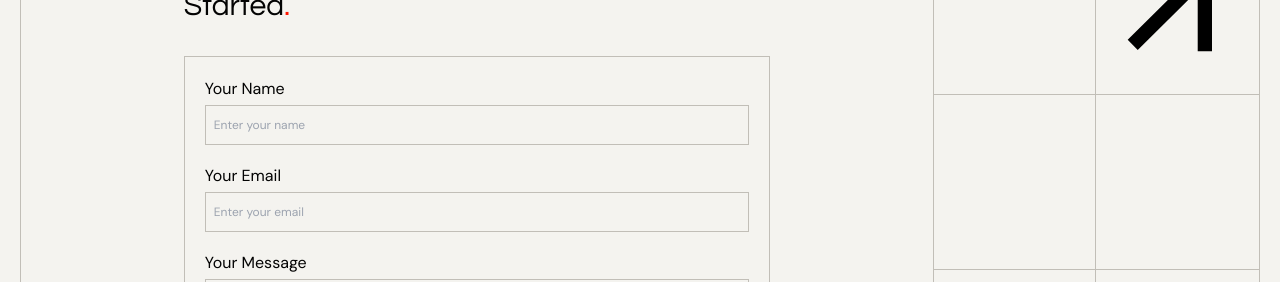
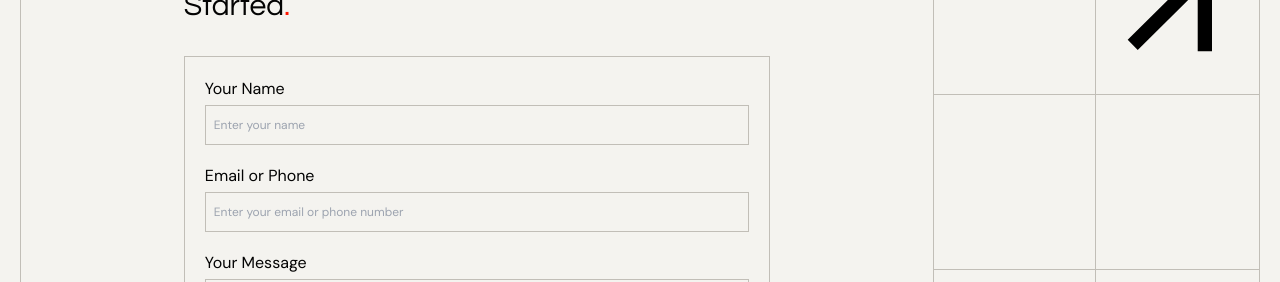
Before and after one commit to jasimmohammedme/reddotconsultancy, a Next.js app: page / in a window 1280 px wide. Shown: the part 4063-4345 px from the top of the page. Built offline with nearby package versions, Linux system fonts and the light colour scheme.

Commit message:
Add Email or Contact

```diff
--- a/components/Contact.tsx
+++ b/components/Contact.tsx
@@ -3,9 +3,10 @@ import React from 'react'
 const Contact: React.FC = () => {
    const [formData, setFormData] = React.useState({
       name: '',
-      email: '',
+      email: '', // Renamed from 'email' to 'email'
       message: ''
    });
+
    const [errors, setErrors] = React.useState({
       name: '',
       email: '',
@@ -21,12 +22,18 @@ const Contact: React.FC = () => {
          isValid = false;
       }
 
+      // Validate email (either email or phone)
       if (!formData.email.trim()) {
-         newErrors.email = 'Email is required';
+         newErrors.email = 'Email or phone number is required';
          isValid = false;
-      } else if (!/\S+@\S+\.\S+/.test(formData.email)) {
-         newErrors.email = 'Invalid email format';
-         isValid = false;
+      } else {
+         const emailRegex = /\S+@\S+\.\S+/;
+         const phoneRegex = /^[0-9]{10}$/; // Basic 10-digit phone number validation
+
+         if (!emailRegex.test(formData.email) && !phoneRegex.test(formData.email)) {
+            newErrors.email = 'Enter a valid email or phone number';
+            isValid = false;
+         }
       }
 
       if (!formData.message.trim()) {
@@ -100,13 +107,13 @@ const Contact: React.FC = () => {
                      />
                      <p className='text-primary text-xs h-4'>{errors.name}</p>
 
-                     <p className='text-sm md:text-base'>Your Email</p>
+                     <p className='text-sm md:text-base'>Email or Phone</p>
                      <input
-                        type="email"
+                        type="text"
                         name="email"
                         value={formData.email}
                         onChange={handleChange}
-                        placeholder='Enter your email'
+                        placeholder='Enter your email or phone number'
                         className='w-full h-[50px] text-xs border p-2 bg-transparent'
                      />
                      <p className='text-primary text-xs h-4'>{errors.email}</p>
@@ -149,6 +156,8 @@ const Contact: React.FC = () => {
    )
 }
 
+
+
 const Logo = () => {
    return (
       <svg className='absolute top-0 right-0 w-32 md:w-36 h-32 md:h-36 p-3' width="84" height="84" viewBox="0 0 84 84" fill="none" xmlns="http://www.w3.org/2000/svg">
```
